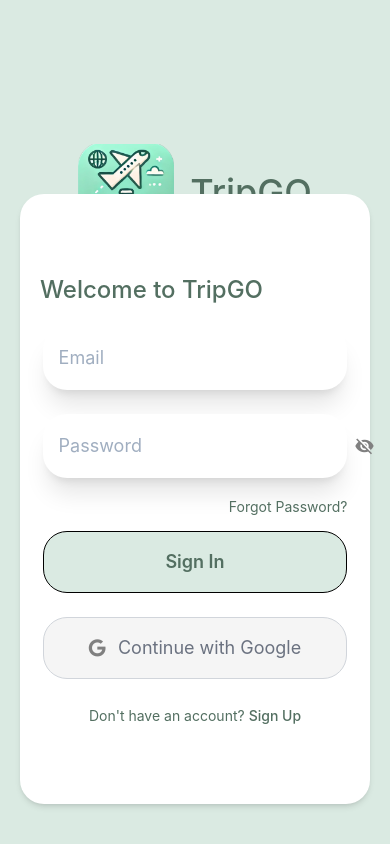
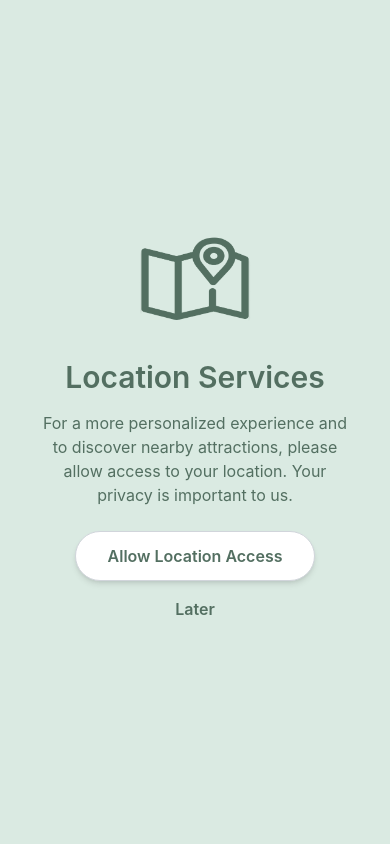
Before and after one commit to zeynepanl/TripGO, a React Native app: screen /LocationServices in a window 390 px wide. Built offline with nearby package versions, Linux system fonts and the light colour scheme.

Commit message:
location services ekranı eklendi

```diff
--- a/src/navigation/AppNavigator.js
+++ b/src/navigation/AppNavigator.js
@@ -5,6 +5,8 @@
 import SignUp from '../screens/SignUp';
 import ForgotPassword from '../screens/ForgotPassword';
 import VerificationCode from '../screens/VerificationCode';
+import LocationServices from '../screens/LocationServices';
+
 
 
 const Stack = createStackNavigator();
@@ -32,6 +34,13 @@
        options={{ headerShown: false }}
         />
 
+      <Stack.Screen
+       name="LocationServices"
+       component={LocationServices}
+       options={{ headerShown: false }}
+        />
+
+
 
 
     </Stack.Navigator>
--- /dev/null
+++ b/src/screens/LocationServices.js
@@ -0,0 +1,39 @@
+import React from 'react';
+import { View, Text, TouchableOpacity, Image } from 'react-native';
+
+const LocationServices = ({ navigation }) => {
+  return (
+    <View className="flex-1 bg-[#DAEAE2] items-center justify-center px-5">
+      {/* Location Icon */}
+      <Image
+        source={require('../../assets/icons/location-icon.png')}
+        className="w-28 h-28 mb-6"
+        resizeMode="contain"
+      />
+
+      {/* Title */}
+      <Text className="text-3xl text-[#536F61] font-semibold mb-4">Location Services</Text>
+
+      {/* Description */}
+      <Text className="text-center text-[#536F61] mb-6 px-5 text-base">
+        For a more personalized experience and to discover nearby attractions, please allow
+        access to your location. Your privacy is important to us.
+      </Text>
+
+      {/* Allow Location Button */}
+      <TouchableOpacity
+        className="bg-white rounded-full py-3 px-8 mb-4 border border-gray-300 shadow-md"
+        onPress={() => navigation.navigate('Home')} // Konum izni işlevi buraya eklenebilir
+      >
+        <Text className="text-[#536F61] text-base font-semibold">Allow Location Access</Text>
+      </TouchableOpacity>
+
+      {/* Later Button */}
+      <TouchableOpacity onPress={() => navigation.navigate('Home')}>
+        <Text className="text-[#536F61] text-base font-semibold">Later</Text>
+      </TouchableOpacity>
+    </View>
+  );
+};
+
+export default LocationServices;
```
